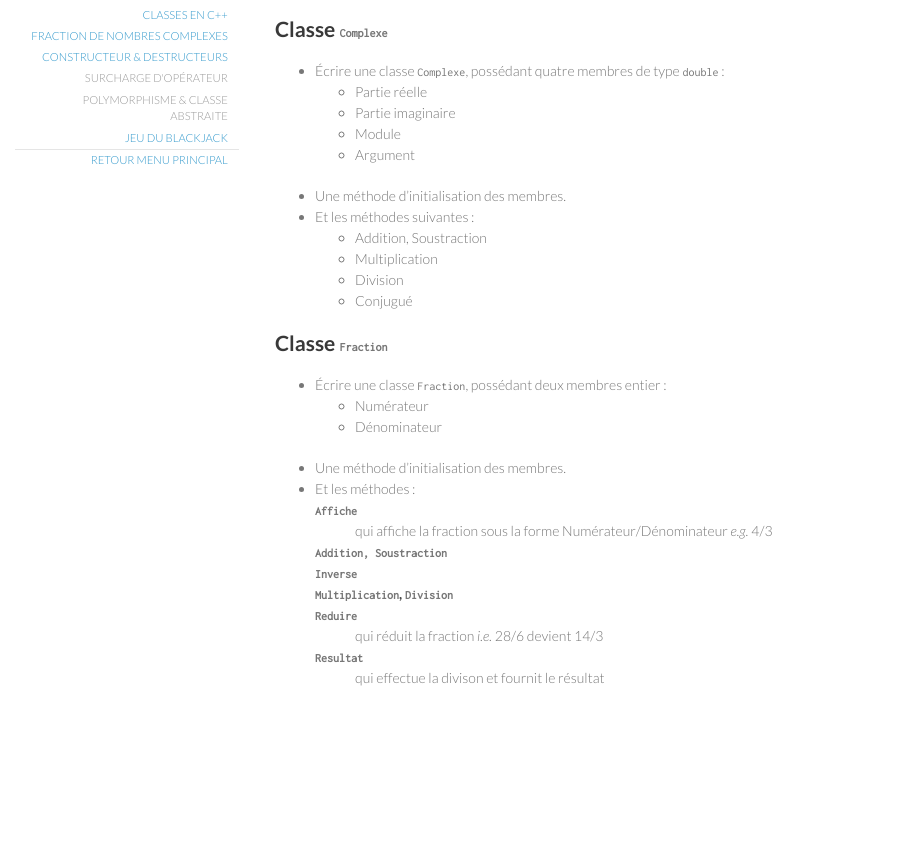
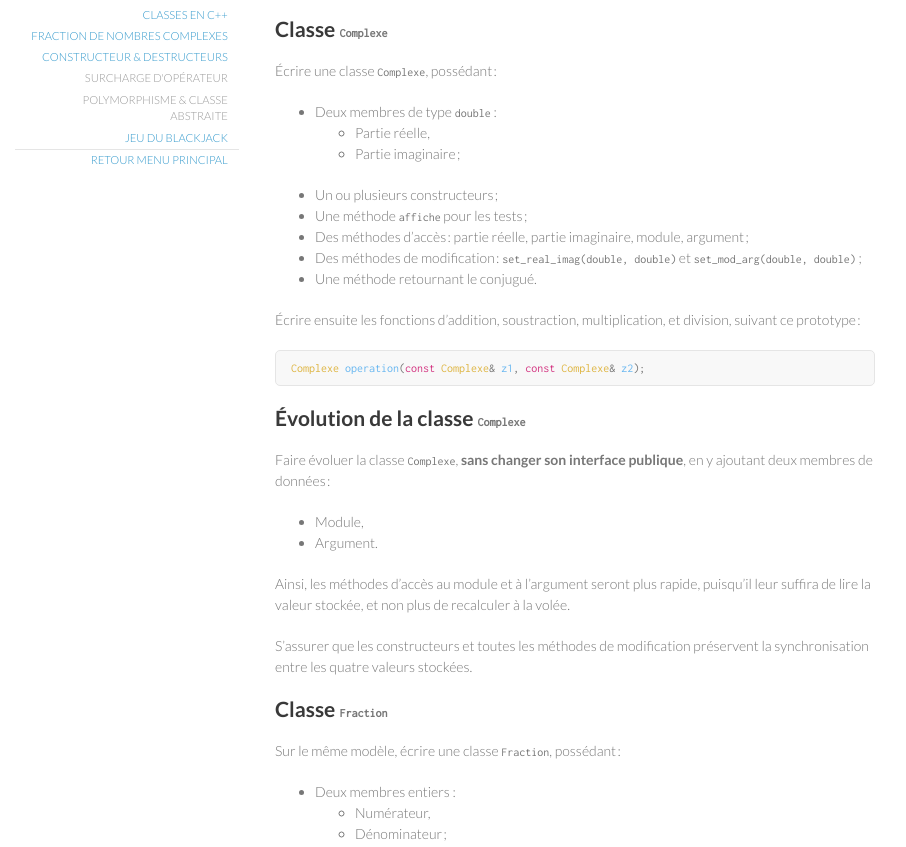
Before and after one commit to xgarrido/master_cpp_teaching, a plain HTML site: page doc/td/td_classe_complexe.html in a window 1280 px wide. Shown: the part 105-952 px from the top of the page, without its empty margins (195-1101 px from the left). Before the commit the page ends 863 px from the top, so only its background shows below. Drawn offline with Linux system fonts and the light colour scheme.

Commit message:
update doc

```diff
--- a/doc/td/td_classe_complexe.html
+++ b/doc/td/td_classe_complexe.html
@@ -67,71 +67,118 @@ for the JavaScript code in this tag.
 <div id="outline-container-sec-1" class="outline-2">
 <h2 id="sec-1">Classe <code>Complexe</code></h2>
 <div class="outline-text-2" id="text-1">
-<ul class="org-ul">
-<li>Écrire une classe <code>Complexe</code>, possédant quatre membres de type <code>double</code> :
+<p>
+Écrire une classe <code>Complexe</code>, possédant :
+</p>
 
 <ul class="org-ul">
-<li>Partie réelle
+<li>Deux membres de type <code>double</code> :
+
+<ul class="org-ul">
+<li>Partie réelle,
 </li>
-<li>Partie imaginaire
-</li>
-<li>Module
-</li>
-<li>Argument
+<li>Partie imaginaire ;
 </li>
 </ul>
 </li>
 
-<li>Une méthode d&rsquo;initialisation des membres.
+<li>Un ou plusieurs constructeurs ;
 </li>
 
-<li>Et les méthodes suivantes :
+<li>Une méthode <code>affiche</code> pour les tests ;
+</li>
+
+<li>Des méthodes d&rsquo;accès : partie réelle, partie imaginaire, module, argument ;
+</li>
+
+<li>Des méthodes de modification : <code>set_real_imag(double, double)</code> et
+  <code>set_mod_arg(double, double)</code> ;
+</li>
+
+<li>Une méthode retournant le conjugué.
+</li>
+</ul>
+
+
+<p>
+Écrire ensuite les fonctions d&rsquo;addition, soustraction, multiplication, et
+division, suivant ce prototype :
+</p>
+
+<div class="org-src-container">
+
+<pre class="src src-c++"><span class="org-type">Complexe</span> <span class="org-function-name">operation</span>(<span class="org-keyword">const</span> <span class="org-type">Complexe</span>&amp; <span class="org-variable-name">z1</span>, <span class="org-keyword">const</span> <span class="org-type">Complexe</span>&amp; <span class="org-variable-name">z2</span>);
+</pre>
+</div>
+</div>
+</div>
+
+<div id="outline-container-sec-2" class="outline-2">
+<h2 id="sec-2">Évolution de la classe <code>Complexe</code></h2>
+<div class="outline-text-2" id="text-2">
+<p>
+Faire évoluer la classe <code>Complexe</code>, <b>sans changer son interface publique</b>, en y
+ajoutant deux membres de données :
+</p>
 
 <ul class="org-ul">
-<li>Addition, Soustraction
+<li>Module,
 </li>
-<li>Multiplication
-</li>
-<li>Division
-</li>
-<li>Conjugué
+<li>Argument.
 </li>
 </ul>
-</li>
-</ul>
+
+<p>
+Ainsi, les méthodes d&rsquo;accès au module et à l&rsquo;argument seront plus rapide,
+puisqu&rsquo;il leur suffira de lire la valeur stockée, et non plus de recalculer à
+la volée.
+</p>
+
+<p>
+S&rsquo;assurer que les constructeurs et toutes les méthodes de modification
+préservent la synchronisation entre les quatre valeurs stockées.
+</p>
 </div>
 </div>
-<div id="outline-container-sec-2" class="outline-2">
-<h2 id="sec-2">Classe <code>Fraction</code></h2>
-<div class="outline-text-2" id="text-2">
-<ul class="org-ul">
-<li>Écrire une classe <code>Fraction</code>, possédant deux membres entier :
+
+<div id="outline-container-sec-3" class="outline-2">
+<h2 id="sec-3">Classe <code>Fraction</code></h2>
+<div class="outline-text-2" id="text-3">
+<p>
+Sur le même modèle, écrire une classe <code>Fraction</code>, possédant :
+</p>
 
 <ul class="org-ul">
-<li>Numérateur
+<li>Deux membres entiers :
+
+<ul class="org-ul">
+<li>Numérateur,
 </li>
-<li>Dénominateur
+<li>Dénominateur ;
 </li>
 </ul>
 </li>
 
-<li>Une méthode d&rsquo;initialisation des membres.
+<li>Un ou plusieurs constructeurs ;
 </li>
 
-<li>Et les méthodes :
+<li>Une méthode <code>affiche</code> pour les tests (qui affiche la fraction sous la forme
+Numérateur/Dénominateur <i>e.g.</i> 4/3) ;
+</li>
 
-<dl class="org-dl">
-<dt> <code>Affiche</code> </dt><dd>qui affiche la fraction sous la forme Numérateur/Dénominateur
-                 <i>e.g.</i> 4/3
-</dd>
-<dt> <code>Addition, Soustraction</code> </dt><dd></dd>
-<dt> <code>Inverse</code> </dt><dd></dd>
-<dt> <code>Multiplication</code>, <code>Division</code> </dt><dd></dd>
-<dt> <code>Reduire</code> </dt><dd>qui réduit la fraction <i>i.e.</i> 28/6 devient 14/3
-</dd>
-<dt> <code>Resultat</code> </dt><dd>qui effectue la divison et fournit le résultat
-</dd>
-</dl>
+<li>Des méthodes d&rsquo;accès ;
+</li>
+
+<li>Une méthode de modification ;
+</li>
+
+<li>Une méthode retournant la fraction inverse (dénominateur / numérateur) ;
+</li>
+
+<li>Une méthode <code>reduire</code> : qui réduit la fraction <i>i.e.</i> 28/6 devient 14/3 ;
+</li>
+
+<li><code>approx</code> : qui retourne la valeur approchée de la fraction par un <code>double</code>.
 </li>
 </ul>
 </div>
```
Also changed, not shown: doc/slides/slide_STL.html (+1 -1 lines), doc/slides/slide_amitie_surcharge.html (+1 -1 lines), doc/slides/slide_compilation.html (+1 -1 lines), doc/slides/slide_constructeur.html (+2 -4 lines), doc/slides/slide_encapsulation.html (+3 -3 lines), doc/slides/slide_heritage_1.html (+1 -1 lines), doc/slides/slide_heritage_2.html (+1 -1 lines), doc/slides/slide_pointeur.html (+1 -1 lines), doc/slides/slide_presentation.html (+1 -1 lines), doc/slides/slide_specificite_c++.html (+1 -1 lines), doc/slides/slide_struct_class.html (+1 -1 lines), doc/slides/slide_summary_1.html (+1 -1 lines), doc/slides/slide_summary_2.html (+4 -4 lines), doc/slides/slide_template.html (+1 -1 lines), 1 more files.
